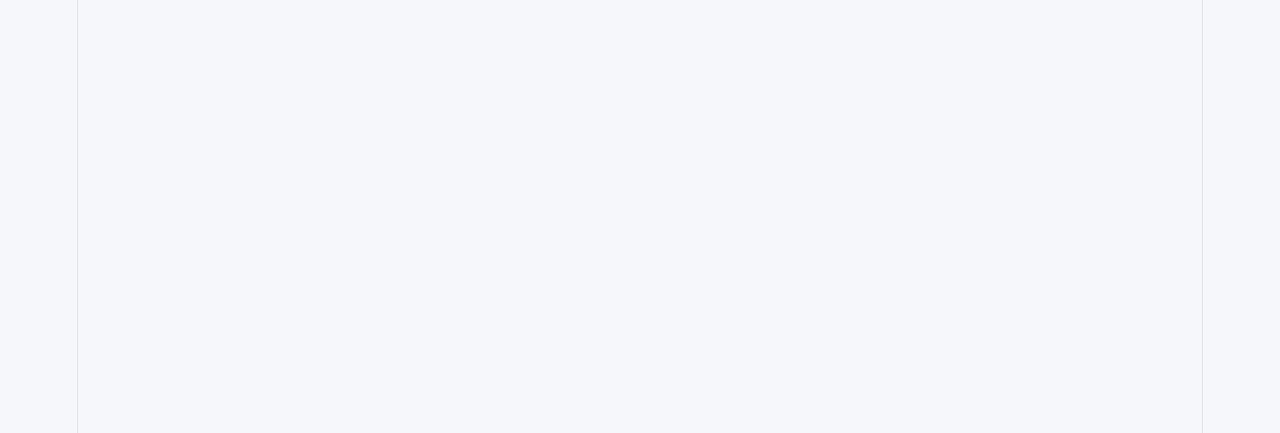
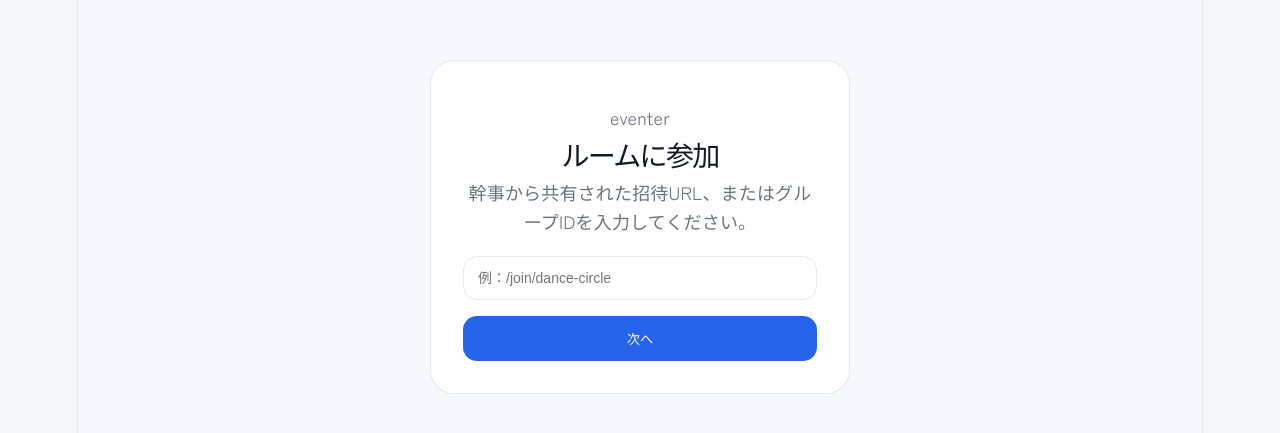
Before and after one commit to mun-o2/kanji-app, a React (Vite) app: page /join in a window 1280 px wide. Before the commit this address had no page. Shown: the part 173-606 px from the top of the page. Built offline with nearby package versions, Linux system fonts and the light colour scheme.

Commit message:
create join screen

```diff
--- a/src/App.jsx
+++ b/src/App.jsx
@@ -8,6 +8,7 @@ import Top from "./pages/Top";
 import OrganizerLogin from "./pages/auth/OrganizerLogin";
 import OrganizerRegister from "./pages/auth/OrganizerRegister";
 import RSVP from "./pages/auth/RSVP";
+import JoinRoom from "./pages/auth/JoinRoom";
 
 import AdminLayout from "./pages/admin/AdminLayout";
 import AdminHome from "./pages/admin/AdminHome";
@@ -33,7 +34,8 @@ export default function App() {
             <Route path="/" element={<Top />} />
             <Route path="/login" element={<OrganizerLogin />} />
             <Route path="/register" element={<OrganizerRegister />} />
-            <Route path="/rsvp" element={<RSVP />} />
+            <Route path="/join/:groupId" element={<RSVP />} />
+            <Route path="/join" element={<JoinRoom />} />
 
             <Route path="/admin" element={<AdminLayout />}>
               <Route index element={<AdminHome />} />
--- a/src/pages/Top.jsx
+++ b/src/pages/Top.jsx
@@ -19,7 +19,7 @@ function Top() {
 
         <div className="top-button">
           <button onClick={() => navigate("/login")}>ルームを作成する</button>
-          <button className="join-button" onClick={() => navigate("/rsvp")}>ルームに参加する</button>
+          <button className="join-button" onClick={() => navigate("/join")}>ルームに参加する</button>
         </div>
 
       </section>
--- /dev/null
+++ b/src/pages/auth/JoinRoom.css
@@ -0,0 +1,65 @@
+.join-page {
+  min-height: 100vh;
+  background-color: #f4f7fb;
+  display: flex;
+  justify-content: center;
+  align-items: center;
+  padding: 24px;
+}
+
+.join-card {
+  width: 100%;
+  max-width: 420px;
+  background-color: white;
+  border: 1px solid #e5e7eb;
+  border-radius: 24px;
+  padding: 32px;
+}
+
+.join-label {
+  margin: 0 0 10px;
+  color: #2563eb;
+  font-weight: 700;
+}
+
+.join-card h1 {
+  margin: 0;
+  font-size: 28px;
+  color: #111827;
+}
+
+.join-card p {
+  margin-top: 10px;
+  color: #6b7280;
+  line-height: 1.6;
+}
+
+.join-card input {
+  width: 100%;
+  margin-top: 20px;
+  padding: 13px 14px;
+  border: 1px solid #e5e7eb;
+  border-radius: 14px;
+  font-size: 14px;
+}
+
+.join-card input:focus {
+  outline: none;
+  border-color: #2563eb;
+}
+
+.join-card button {
+  width: 100%;
+  margin-top: 16px;
+  border: none;
+  background-color: #2563eb;
+  color: white;
+  padding: 13px;
+  border-radius: 14px;
+  font-weight: 700;
+  cursor: pointer;
+}
+
+.join-card button:hover {
+  background-color: #1d4ed8;
+}
--- /dev/null
+++ b/src/pages/auth/JoinRoom.jsx
@@ -0,0 +1,43 @@
+import { useState } from "react";
+import { useNavigate } from "react-router-dom";
+import "./JoinRoom.css";
+
+function JoinRoom() {
+    const [joinUrl, setJoinUrl] = useState("");
+    const navigate = useNavigate();
+
+    const handleJoin = () => {
+        if (!joinUrl.trim()) return;
+
+        const value = joinUrl.trim();
+
+        if (value.startsWith("http")) {
+            window.location.href = value;
+            return;
+        }
+
+        navigate(`/join/${value}`);
+    };
+
+    return (
+        <main className="join-page">
+            <div className="join-card">
+                <p className="join-label">eventer</p>
+                <h1>ルームに参加</h1>
+                <p>
+                    幹事から共有された招待URL、またはグループIDを入力してください。
+                </p>
+
+                <input
+                    value={joinUrl}
+                    onChange={(e) => setJoinUrl(e.target.value)}
+                    placeholder="例：/join/dance-circle"
+                />
+
+                <button onClick={handleJoin}>次へ</button>
+            </div>
+        </main>
+    );
+}
+
+export default JoinRoom;
--- a/src/pages/auth/RSVP.jsx
+++ b/src/pages/auth/RSVP.jsx
@@ -1,13 +1,16 @@
+import { useParams } from "react-router-dom";
 import "./RSVP.css";
 
 function RSVP() {
+	const { groupId } = useParams();
+
 	return (
 		<main className="rsvp-page">
 			<div className="rsvp-card">
 				<p className="rsvp-label">eventer</p>
-				<h1>イベント参加登録</h1>
+				<h1>メンバー登録</h1>
 				<p className="rsvp-description">
-					ニックネームと暗証番号を登録して、イベントに参加できます。
+					「{groupId}」に参加するため、情報を登録してください。
 				</p>
 
 				<form className="rsvp-form">
@@ -28,7 +31,7 @@ function RSVP() {
 
 					<label>
 						アレルギー
-						<input placeholder="例：甲殻類、なし" />
+						<input placeholder="例：なし" />
 					</label>
 
 					<button type="button">登録する</button>
--- a/src/pages/member/MemberList.css
+++ b/src/pages/member/MemberList.css
@@ -64,6 +64,94 @@
   font-weight: 600;
   line-height: 1;
   cursor: pointer;
+}
+
+/* 招待ボタンを押したときのポップアップ*/
+.invite-overlay {
+  position: fixed;
+  inset: 0;
+  background-color: rgba(17, 24, 39, 0.25);
+
+  display: flex;
+  justify-content: center;
+  align-items: flex-start;
+
+  padding-top: 120px;
+  z-index: 50;
+}
+
+.invite-popover {
+  position: relative;
+  width: 420px;
+  max-width: calc(100% - 32px);
+
+  background: white;
+  border: 1px solid #e5e7eb;
+  border-radius: 20px;
+  padding: 26px;
+
+  box-shadow: 0 18px 40px rgba(0, 0, 0, 0.14);
+}
+
+.invite-close-button {
+  position: absolute;
+  top: 14px;
+  right: 16px;
+
+  border: none;
+  background: transparent;
+  font-size: 22px;
+  cursor: pointer;
+  color: #6b7280;
+}
+
+.invite-label {
+  margin: 0 0 8px;
+  color: #2563eb;
+  font-size: 13px;
+  font-weight: 700;
+}
+
+.invite-popover h2 {
+  margin: 0;
+  font-size: 24px;
+  color: #111827;
+}
+
+.invite-description {
+  margin: 10px 0 18px;
+  color: #6b7280;
+  line-height: 1.6;
+}
+
+.invite-url-box {
+  background: #f8fafc;
+  border: 1px solid #e5e7eb;
+  border-radius: 14px;
+  padding: 14px;
+
+  color: #374151;
+  font-size: 14px;
+  word-break: break-all;
+}
+
+.invite-copy-button {
+  width: 100%;
+  margin-top: 16px;
+
+  border: none;
+  background: #2563eb;
+  color: white;
+
+  padding: 13px;
+  border-radius: 14px;
+
+  font-weight: 700;
+  cursor: pointer;
+}
+
+.invite-copy-button:hover {
+  background: #1d4ed8;
 }
 
 .members-card {
--- a/src/pages/member/MemberList.jsx
+++ b/src/pages/member/MemberList.jsx
@@ -3,6 +3,8 @@ import "./MemberList.css";
 
 function MemberList() {
     const [selectedMember, setSelectedMember] = useState(null);
+    const [showInvite, setShowInvite] = useState(false);
+    const inviteUrl = "http://localhost:5173/join/dance-circle";
 
     const members = [
         {
@@ -59,7 +61,12 @@ function MemberList() {
 
             <div className="memberList-nav">
                 <input className="member-search" placeholder="ニックネームで検索" />
-                <button className="member-add-button">＋</button>
+                <button
+                    className="member-add-button"
+                    onClick={() => setShowInvite(true)}
+                >
+                    ＋
+                </button>
             </div>
 
             <div className="members-card">
@@ -125,6 +132,37 @@ function MemberList() {
                     </tbody>
                 </table>
             </div>
+
+            {showInvite && (
+                <div className="invite-overlay" onClick={() => setShowInvite(false)}>
+                    <div className="invite-popover" onClick={(e) => e.stopPropagation()}>
+                        <button
+                            className="invite-close-button"
+                            onClick={() => setShowInvite(false)}
+                        >
+                            ×
+                        </button>
+
+                        <p className="invite-label">招待URL</p>
+                        <h2>メンバーを招待</h2>
+                        <p className="invite-description">
+                            このURLを共有すると、メンバーがグループに参加できます。
+                        </p>
+
+                        <div className="invite-url-box">
+                            <span>{inviteUrl}</span>
+                        </div>
+
+                        <button
+                            className="invite-copy-button"
+                            onClick={() => navigator.clipboard.writeText(inviteUrl)}
+                        >
+                            URLをコピー
+                        </button>
+                    </div>
+                </div>
+            )}
+
         </section>
     );
 }
```
